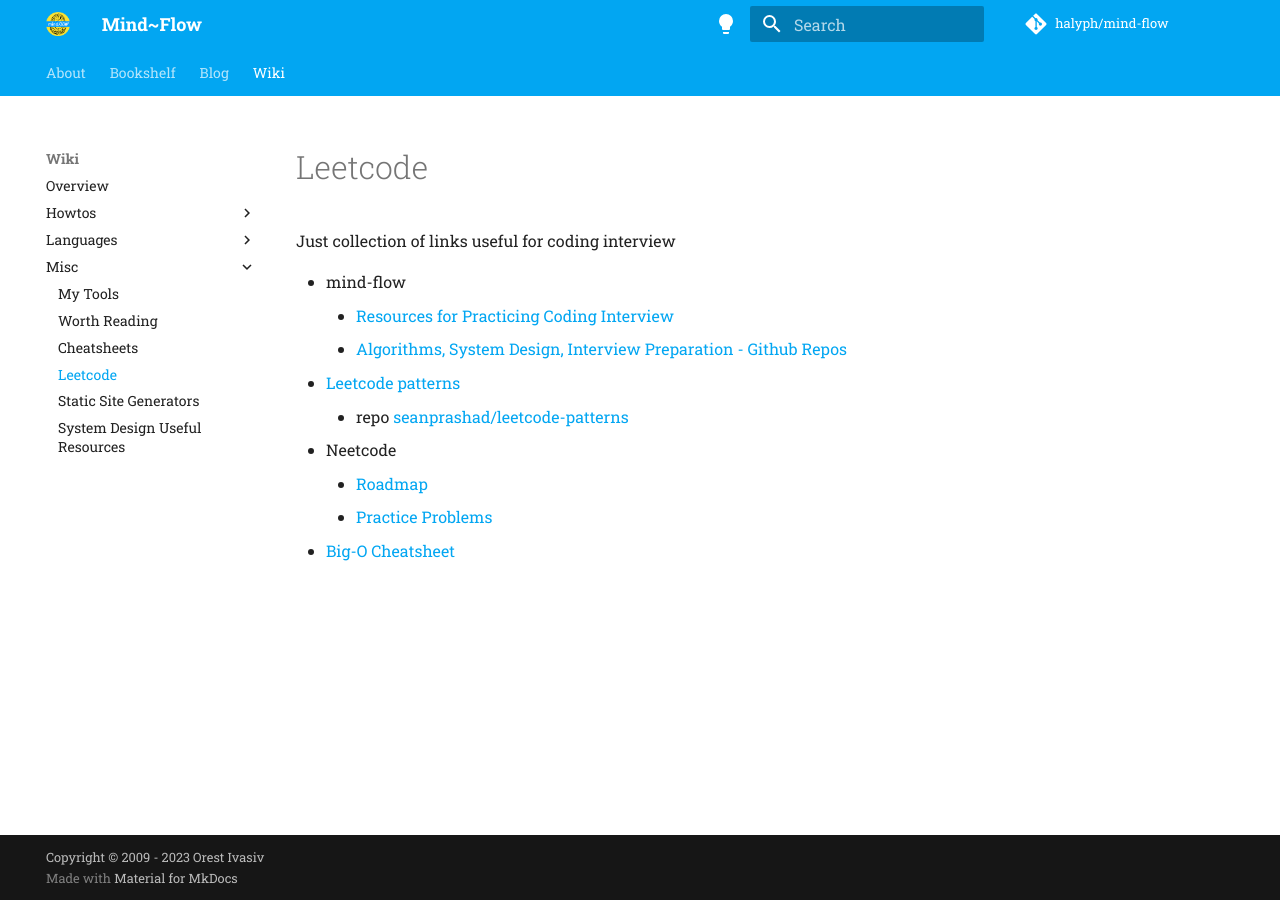
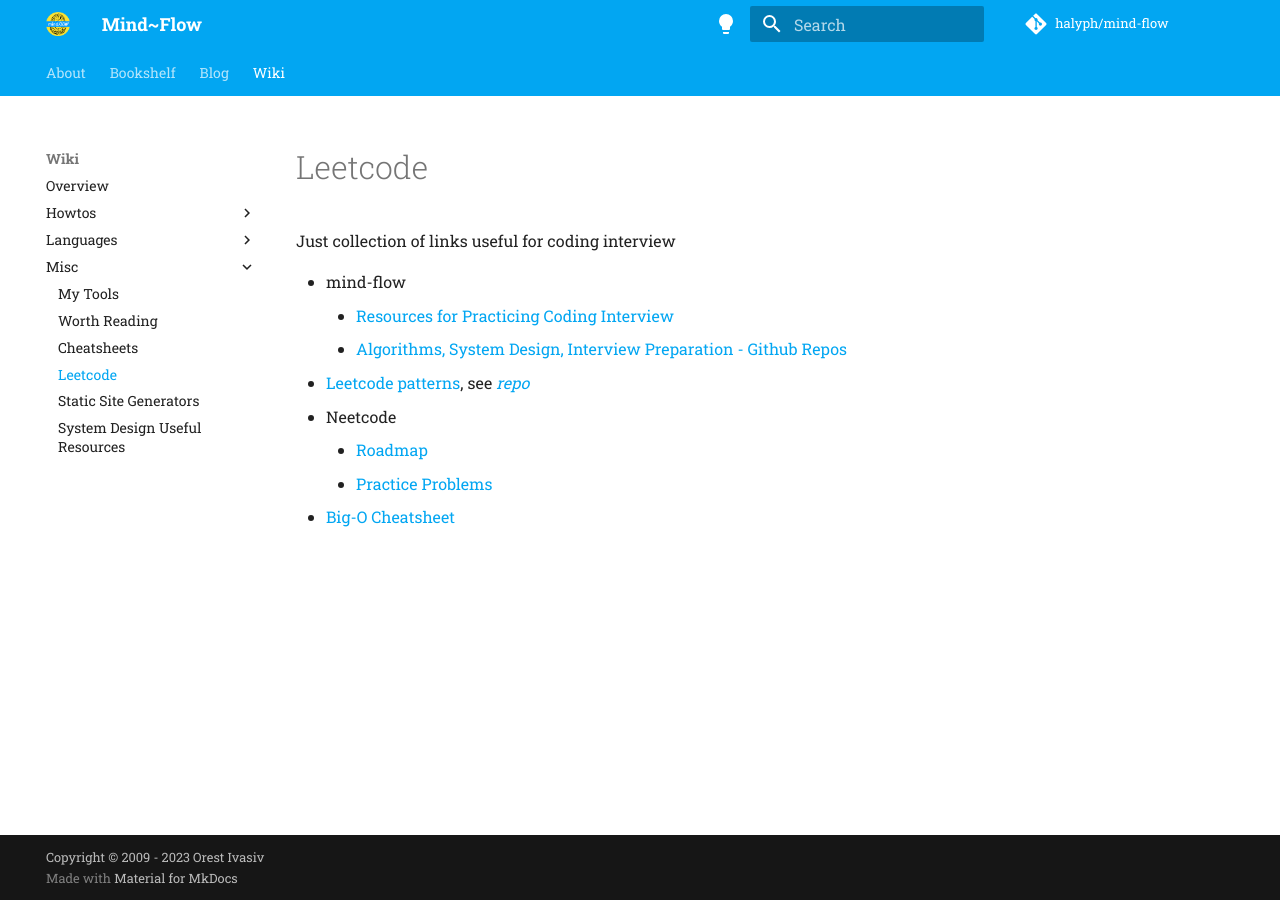
Before and after one commit to halyph/mind-flow, an MkDocs documentation site: the page built from docs/wiki/misc/leetcode.md, in a window 1280 px wide. Built offline with MkDocs 1.6.1 and Material for MkDocs 9.7.7, drawn with Linux system fonts in a browser that asks for light colours; comment, search, counter and statistics services are not loaded.

Commit message:
Updated leetcode

```diff
--- a/docs/wiki/misc/leetcode.md
+++ b/docs/wiki/misc/leetcode.md
@@ -5,8 +5,7 @@ Just collection of links useful for coding interview
 - mind-flow
   - [Resources for Practicing Coding Interview](../../blog/2018/2018-12-28-tech-interview-coding-prep-res.md)
   - [Algorithms, System Design, Interview Preparation - Github Repos](../../blog/2019/2019-01-17-algorithms-system-design-interview-preparation.md)
-- [Leetcode patterns](https://seanprashad.com/leetcode-patterns/)
-  - repo [seanprashad/leetcode-patterns](https://github.com/seanprashad/leetcode-patterns)
+- [Leetcode patterns](https://seanprashad.com/leetcode-patterns/), see [*repo*](https://github.com/seanprashad/leetcode-patterns)
 - Neetcode
   - [Roadmap](https://neetcode.io/roadmap)
   - [Practice Problems](https://neetcode.io/practice)
```
